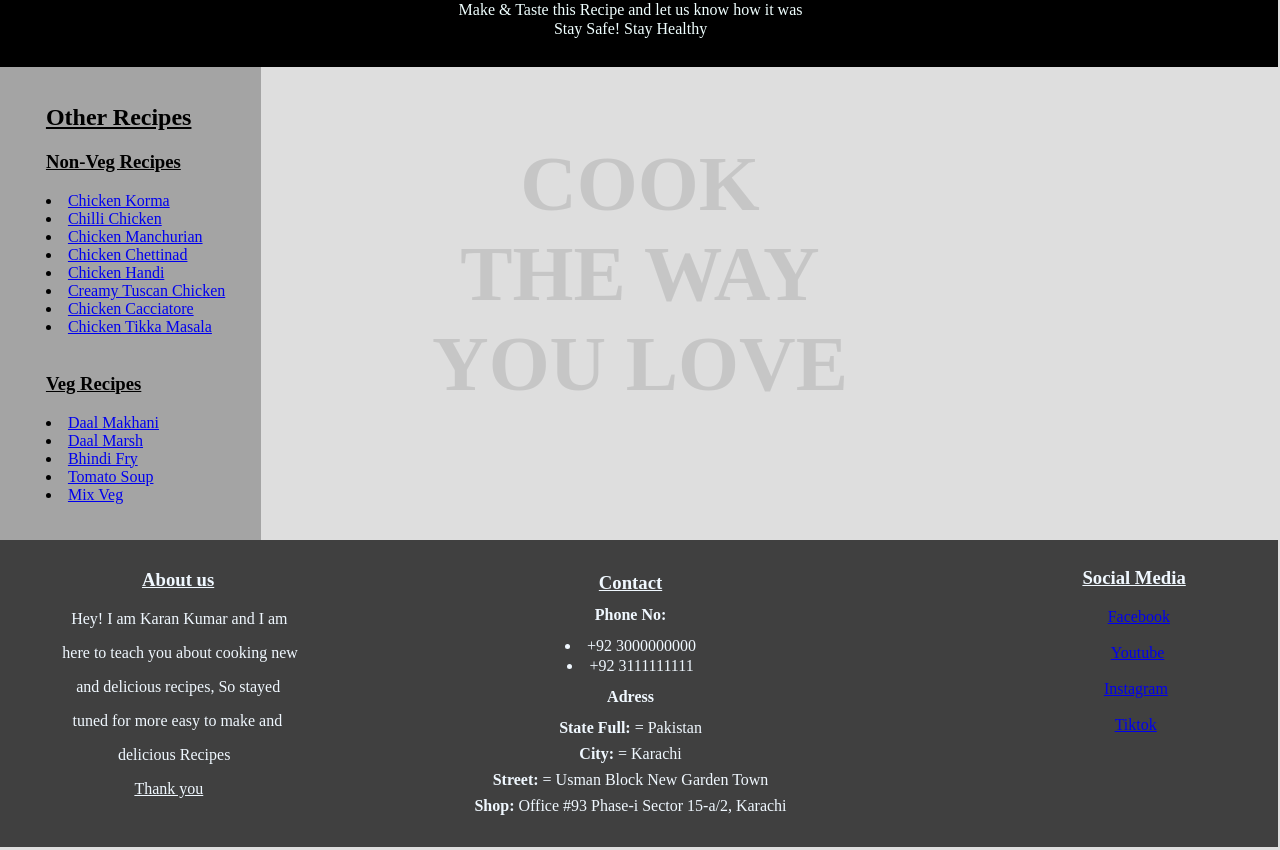
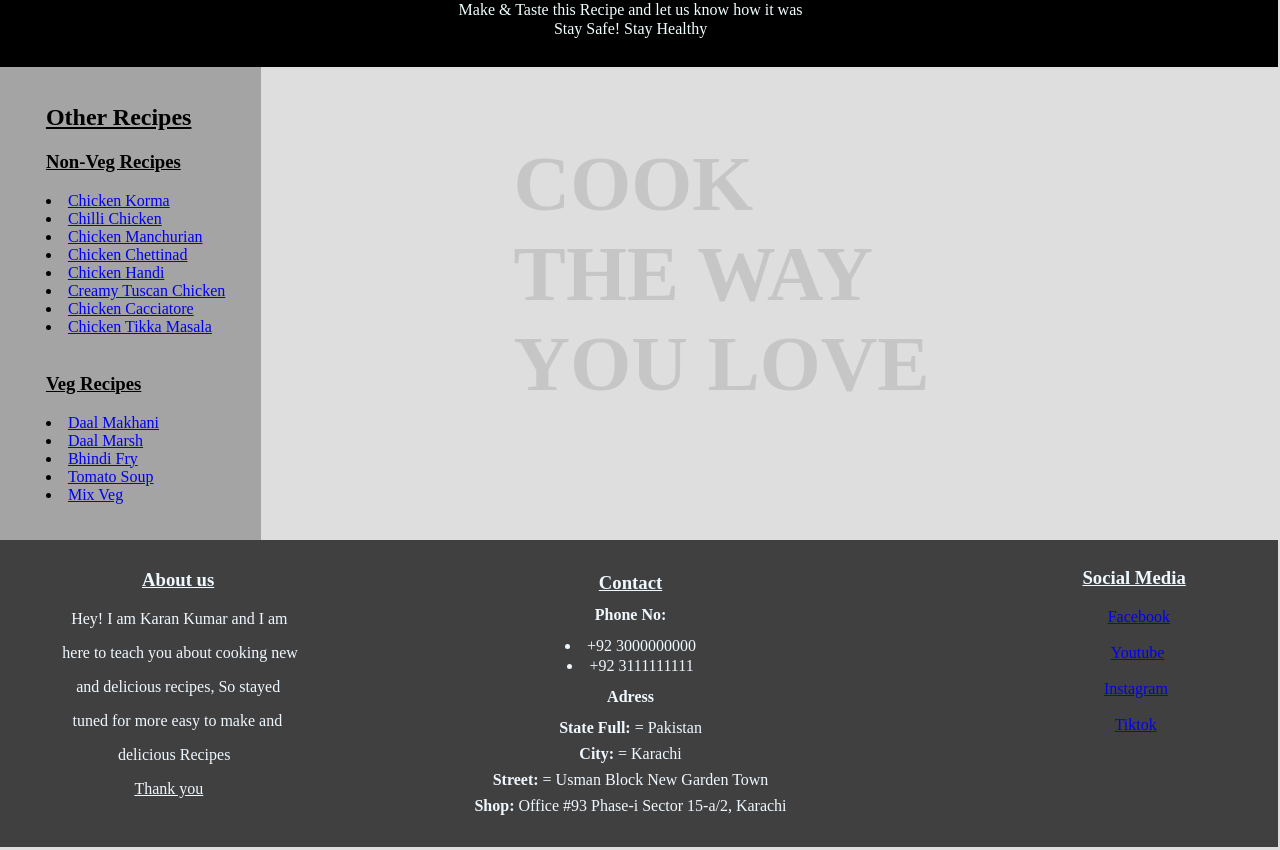
Before and after one commit to KaranKumar108/Recipe-Website, a plain HTML site: page index.html in a window 1280 px wide. Shown: the part 4380-5230 px from the top of the page. Drawn offline with Linux system fonts and the light colour scheme.

Commit message:
Recipe Website

```diff
--- a/index.html
+++ b/index.html
@@ -298,7 +298,7 @@ span{
         <a style="margin-left: 86.7%;" href="https://instagram.com/">Instagram</a><br><br>
         <a style="margin-left: 87.55%;" href="https://tiktok.com/">Tiktok</a>
     </span>
-    <h1 style="text-align: center;margin-top: -47%;font-size: 490%;opacity: 0.1;">
+    <h1 style="margin-left: 40%;margin-top: -47%;font-size: 490%;opacity: 0.1;">
         COOK <br>THE WAY <br>YOU LOVE
     </h1>
 </body>
```
Also changed, not shown: ddffdg.html (added).
